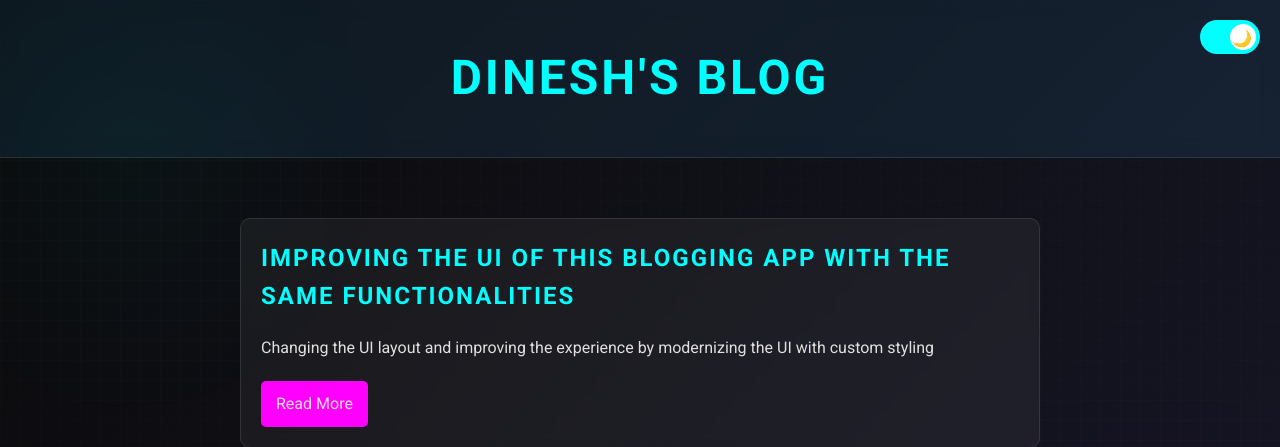
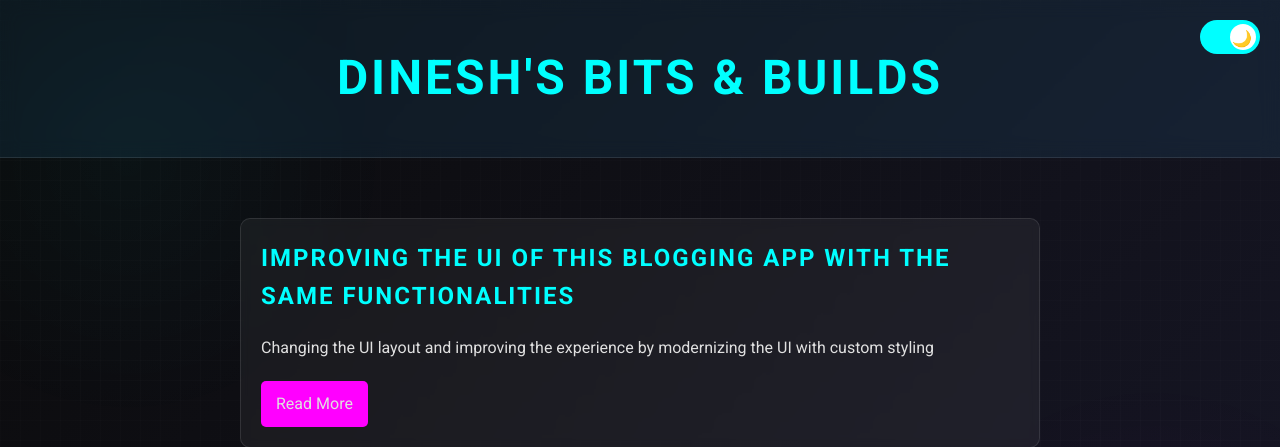
Before and after one commit to dinesh-coderepo/blogsite, a Flask app: page / in a window 1280 px wide. Shown: the top 447 px of the page. Run offline with Flask 3, Linux system fonts and the light colour scheme.

Commit message:
modified title and header

```diff
--- a/src/templates/index_blog.html
+++ b/src/templates/index_blog.html
@@ -3,7 +3,7 @@
 <head>
     <meta charset="UTF-8">
     <meta name="viewport" content="width=device-width, initial-scale=1.0">
-    <title>Dinesh's Futuristic Blog</title>
+    <title>Bits & Builds</title>
     <link href="https://fonts.googleapis.com/css2?family=Roboto:wght@300;400;700&display=swap" rel="stylesheet">
     <style>
         :root {
@@ -200,7 +200,7 @@
     </div>
 
     <header>
-        <h1>Dinesh's Blog</h1>
+        <h1>Dinesh's Bits & Builds</h1>
     </header>
 
     <div class="container">
```
